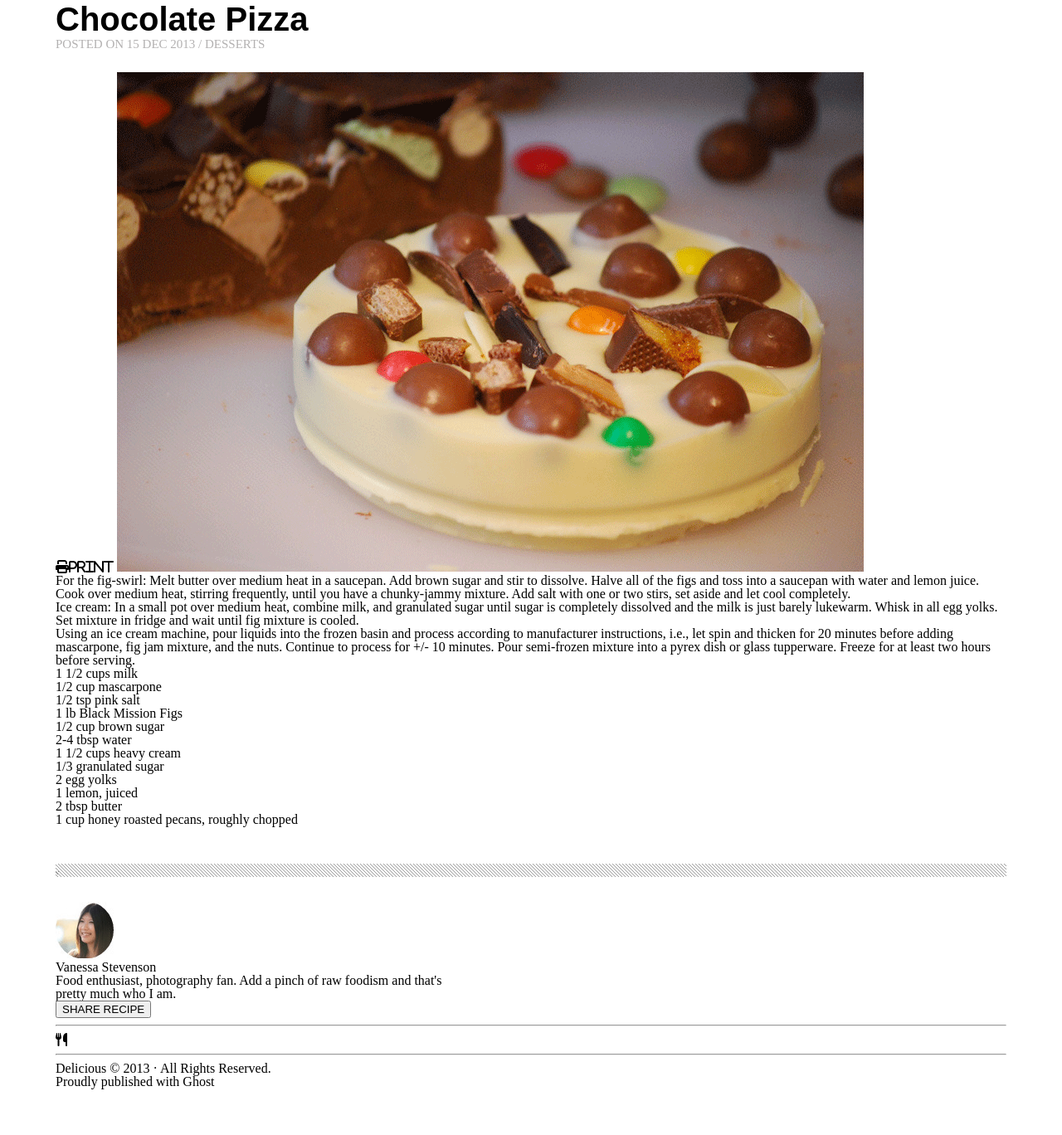
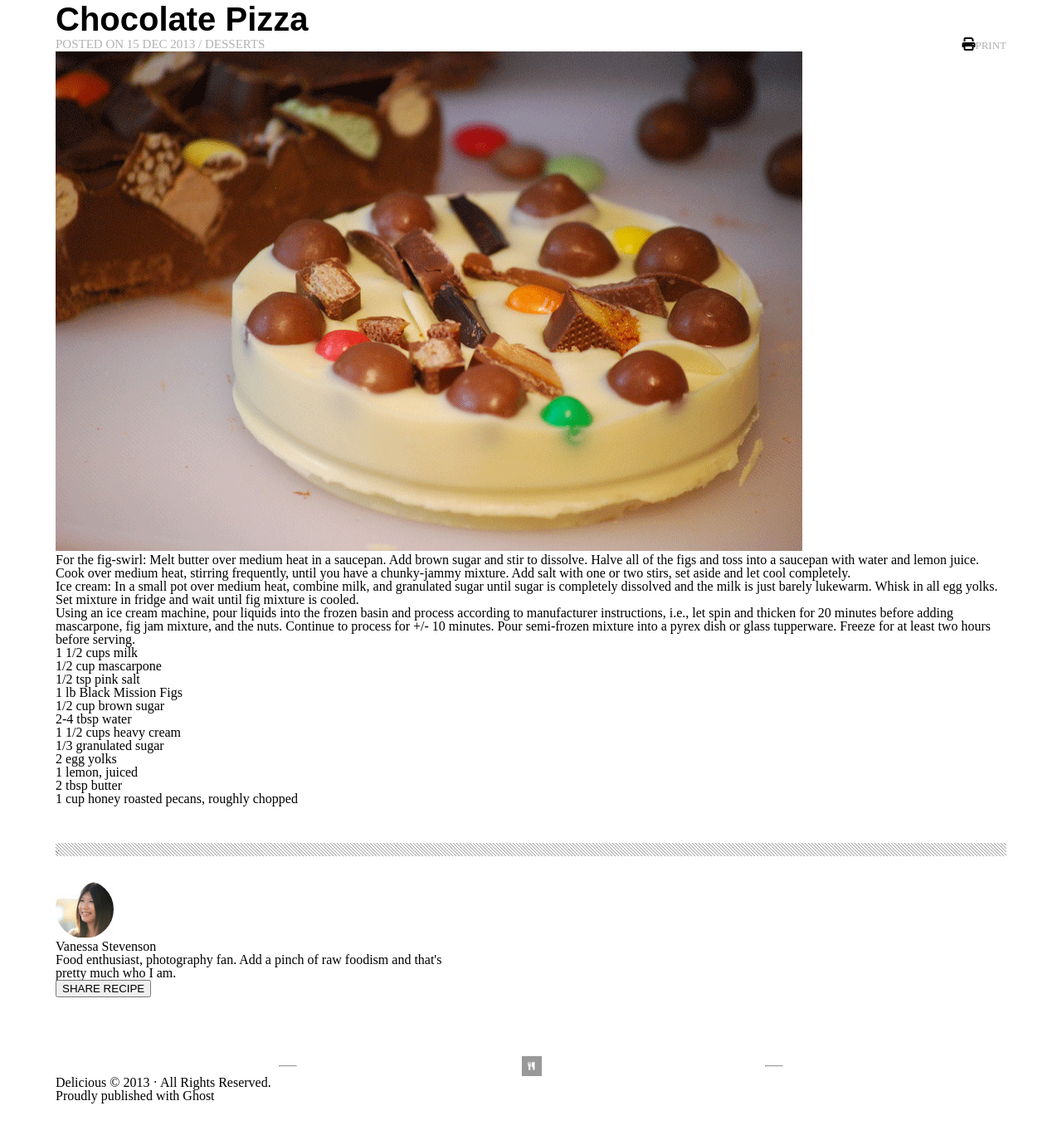
Before and after one commit to bran2miz/chocolate-pizza, a plain HTML site: page index.html in a window 1280 px wide. Shown: the part 210-1578 px from the top of the page at 83% size. Drawn offline with Linux system fonts and the light colour scheme.

Commit message:
added picture

```diff
--- a/css/style.css
+++ b/css/style.css
@@ -50,7 +50,8 @@ header {
   }
 
 .title-of-page {
-  margin-bottom: 25px;
+  display: flex;
+  justify-content: space-between;
 }
 
 h1 {
@@ -66,10 +67,33 @@ h1 {
   margin-top:3px;
 }
 
+.print {
+  display: flex;
+  justify-content: space-between;
+  align-items: flex-end;
+}
+
+#print-text {
+  color:rgb(179, 177, 177);
+  font-size: small;
+}
 
 .border-bottom {
-  background-image: url(../img/hr-img.png);
+  background-image: url(/img/hr-img.png);
   background-repeat: repeat;
   margin-top: 45px;
   margin-bottom: 30px;
 }
+
+
+.bottom {
+  display: flex;
+  justify-content: space-evenly;
+  align-items: center;
+  margin-top: 70px;
+}
+
+hr {
+  width:20px;
+  /* border:rgb(241, 239, 239) solid 1px; */
+}
--- a/index.html
+++ b/index.html
@@ -38,14 +38,17 @@
         </div>
         <main>
           <div class="title-of-page">
+            <div class="food-title">
             <h1>Chocolate Pizza</h1>
             <p id="subhead">POSTED ON 15 DEC 2013 / DESSERTS</p>
           </div>
           <div class="print">
-            <i class="fas fa-print">PRINT</i>
-            <img src="/img/choco-pizza.png" alt="pizza">
+            <i class="fas fa-print"></i>
+            <p id="print-text">PRINT</p>
           </div>
-          </div>
+        </div>
+          <img src="/img/choco-pizza.png" alt="pizza">
+
           <div class="directions">
             <p>For the fig-swirl: Melt butter over medium heat in a saucepan. Add brown sugar and stir to dissolve. Halve all of the figs and toss into a saucepan with water and lemon juice. Cook over medium heat, stirring frequently, until you have a chunky-jammy mixture. Add salt with one or two stirs, set aside and let cool completely.</p>
             <p>Ice cream: In a small pot over medium heat, combine milk, and granulated sugar until sugar is completely dissolved and the milk is just barely lukewarm. Whisk in all egg yolks. Set mixture in fridge and wait until fig mixture is cooled.
@@ -107,9 +110,11 @@
               </div>
                 <button type="button">SHARE RECIPE</button>
           </footer>
-          <div class="bottom"></div>
-            <hr> <i class="fas fa-utensils"></i><hr>
-
+          <div class="bottom">
+            <hr>
+              <img src="/img/small-logo.png" alt="fork-and-knife" width=25px height=25px>
+            <hr>
+          </div>
         <div class="end">
            <p> Delicious &#169 2013 &#183 All Rights Reserved.
             <br> Proudly published with Ghost</p>
```
Also changed, not shown: img/list-bg.png (added).
